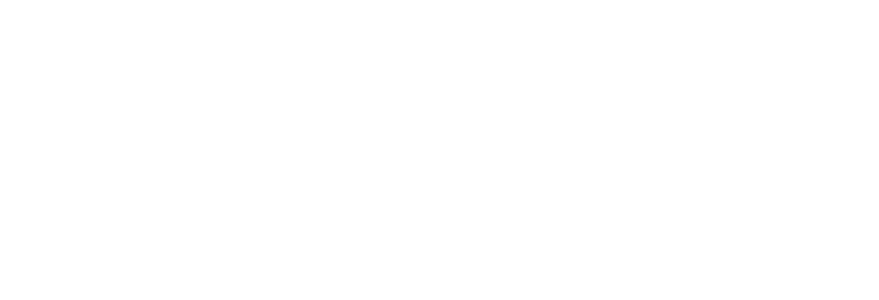
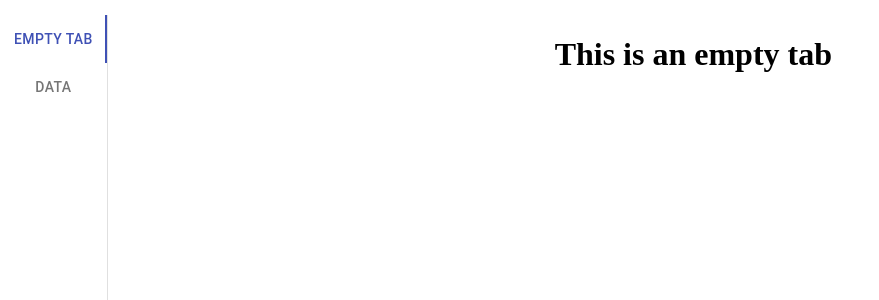
Before and after one commit to kevin93d/livebarn-code-challenge, a React (Create React App) app: page / in a window 1280 px wide. Shown: the top 300 px of the page, without its empty margins (0-879 px from the left). Built offline with nearby package versions, Linux system fonts and the light colour scheme.

Commit message:
Basic layout

```diff
--- a/package.json
+++ b/package.json
@@ -3,9 +3,11 @@
   "version": "0.1.0",
   "private": true,
   "dependencies": {
+    "@material-ui/core": "^4.11.3",
     "@testing-library/jest-dom": "^5.11.4",
     "@testing-library/react": "^11.1.0",
     "@testing-library/user-event": "^12.1.10",
+    "prop-types": "^15.7.2",
     "react": "^17.0.1",
     "react-dom": "^17.0.1",
     "react-grid-system": "^7.1.2",
@@ -36,5 +38,8 @@
       "last 1 firefox version",
       "last 1 safari version"
     ]
+  },
+  "devDependencies": {
+    "prettier": "^2.2.1"
   }
 }
--- a/src/App.js
+++ b/src/App.js
@@ -1,13 +1,14 @@
 import { ThemeProvider } from 'styled-components';
 import GlobalStyle from './GlobalStyle';
+import Home from './pages/Home';
 
-const theme = {
-};
+const theme = {};
 
 function App() {
   return (
     <ThemeProvider theme={theme}>
       <GlobalStyle />
+      <Home />
     </ThemeProvider>
   );
 }
--- /dev/null
+++ b/src/components/dataTab/index.js
@@ -0,0 +1,19 @@
+import React from 'react';
+import PropTypes from 'prop-types';
+import { Container, Row, Col } from 'react-grid-system';
+
+const DataTab = props => {
+  return (
+    <Container fluid>
+      <Row>
+        <Col xs={12}>Search</Col>
+        <Col xs={8}>Table</Col>
+        <Col xs={4}>Detail</Col>
+      </Row>
+    </Container>
+  );
+};
+
+DataTab.propTypes = {};
+
+export default DataTab;
--- /dev/null
+++ b/src/components/sideMenu/index.js
@@ -0,0 +1,33 @@
+import React from 'react';
+import PropTypes from 'prop-types';
+import { Tab, Tabs } from './styled';
+
+const SideMenu = ({ currentIndex, onTabChange }) => {
+  const controlProps = index => {
+    return {
+      id: `side-menu-tab-${index}`,
+      'aria-controls': `side-menu-tabpanel-${index}`,
+    };
+  };
+
+  return (
+    <Tabs
+      orientation={'vertical'}
+      value={currentIndex}
+      onChange={onTabChange}
+      indicatorColor={'primary'}
+      textColor={'primary'}
+      aria-label={'side-menu'}
+    >
+      <Tab label={'Empty Tab'} {...controlProps(0)} />
+      <Tab label={'Data'} {...controlProps(1)} />
+    </Tabs>
+  );
+};
+
+SideMenu.propTypes = {
+  currentIndex: PropTypes.number.isRequired,
+  onTabChange: PropTypes.func.isRequired,
+};
+
+export default SideMenu;
--- /dev/null
+++ b/src/components/sideMenu/styled.js
@@ -0,0 +1,14 @@
+import styled from 'styled-components';
+import { Tab as TabBase, Tabs as TabsBase } from '@material-ui/core';
+
+const Tabs = styled(TabsBase)`
+  width: 100%;
+  height: 100%;
+  border-right: 1px solid rgba(0, 0, 0, 0.12);
+`;
+
+const Tab = styled(TabBase)`
+  min-width: 100% !important;
+`;
+
+export { Tabs, Tab };
--- /dev/null
+++ b/src/components/tabPanel/index.js
@@ -0,0 +1,30 @@
+import React from 'react';
+import PropTypes from 'prop-types';
+
+const TabPanel = ({
+  currentIndex,
+  index,
+  controlledBy,
+  children,
+  ...other
+}) => {
+  return (
+    <div
+      role={'tabpanel'}
+      hidden={currentIndex !== index}
+      id={`${controlledBy}-tabpanel-${index}`}
+      aria-labelledby={`${controlledBy}-tab-${index}`}
+      {...other}
+    >
+      {currentIndex === index && children}
+    </div>
+  );
+};
+
+TabPanel.propTypes = {
+  index: PropTypes.number.isRequired,
+  currentIndex: PropTypes.number.isRequired,
+  controlledBy: PropTypes.string,
+};
+
+export default TabPanel;
--- /dev/null
+++ b/src/pages/Home/index.js
@@ -0,0 +1,46 @@
+import React, { useState } from 'react';
+import {
+  ContentWrapper,
+  EmptyTab,
+  HomeWrapper,
+  SideMenuWrapper,
+} from './styled';
+import { Container } from 'react-grid-system';
+import SideMenu from '../../components/sideMenu';
+import TabPanel from '../../components/tabPanel';
+import DataTab from '../../components/dataTab';
+
+const Home = () => {
+  const [currentTab, setCurrentTab] = useState(0);
+  const onTabChange = (event, newIndex) => {
+    setCurrentTab(newIndex);
+  };
+
+  return (
+    <Container fluid>
+      <HomeWrapper>
+        <SideMenuWrapper xs={3} sm={2} md={1}>
+          <SideMenu currentIndex={currentTab} onTabChange={onTabChange} />
+        </SideMenuWrapper>
+        <ContentWrapper xs={9} sm={10} md={11}>
+          <TabPanel
+            controlledBy={'side-menu'}
+            currentIndex={currentTab}
+            index={0}
+          >
+            <EmptyTab>This is an empty tab</EmptyTab>
+          </TabPanel>
+          <TabPanel
+            controlledBy={'side-menu'}
+            currentIndex={currentTab}
+            index={1}
+          >
+            <DataTab />
+          </TabPanel>
+        </ContentWrapper>
+      </HomeWrapper>
+    </Container>
+  );
+};
+
+export default Home;
--- /dev/null
+++ b/src/pages/Home/styled.js
@@ -0,0 +1,24 @@
+import styled from 'styled-components';
+import { Row, Col } from 'react-grid-system';
+
+const HomeWrapper = styled(Row)`
+  height: 100vh;
+`;
+
+const SideMenuWrapper = styled(Col)`
+  height: 100%;
+  width: 100%;
+  padding: 15px 0 !important;
+`;
+
+const ContentWrapper = styled(Col)`
+  height: 100%;
+  width: 100%;
+  padding: 15px 0 !important;
+`;
+
+const EmptyTab = styled.h1`
+  text-align: center;
+`;
+
+export { HomeWrapper, SideMenuWrapper, ContentWrapper, EmptyTab };
```
Also changed, not shown: 2 other files (tests, documents, lock files or other folders).
